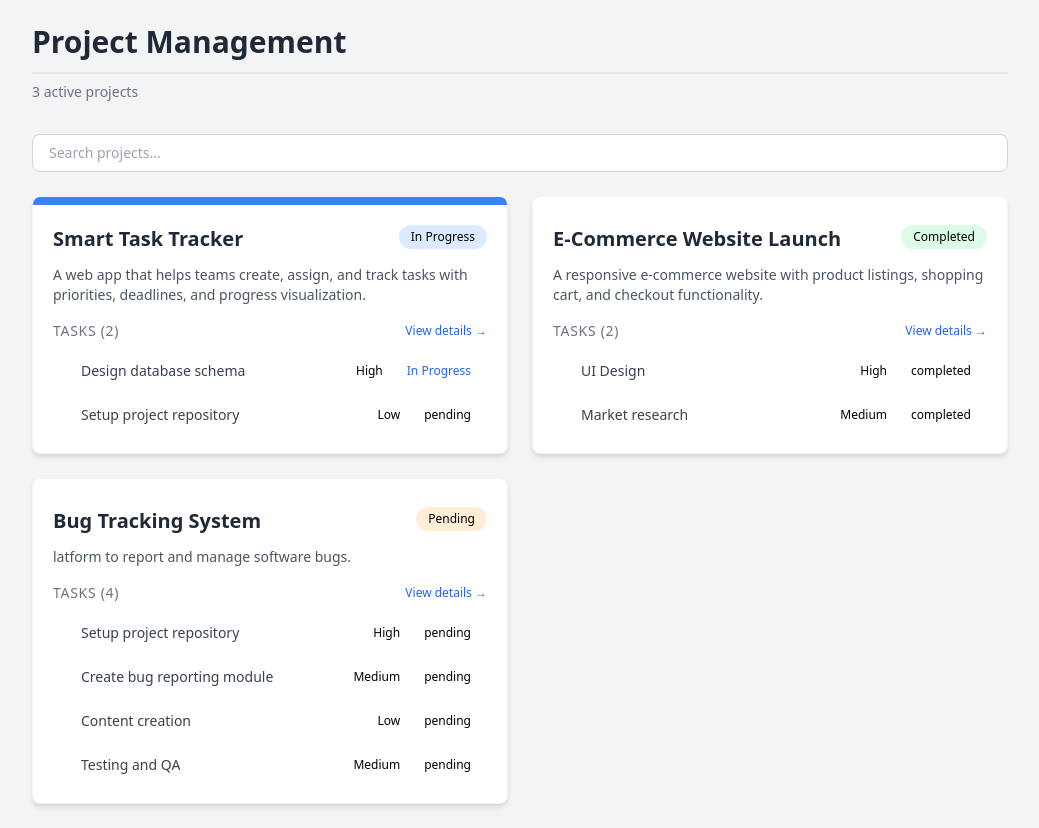
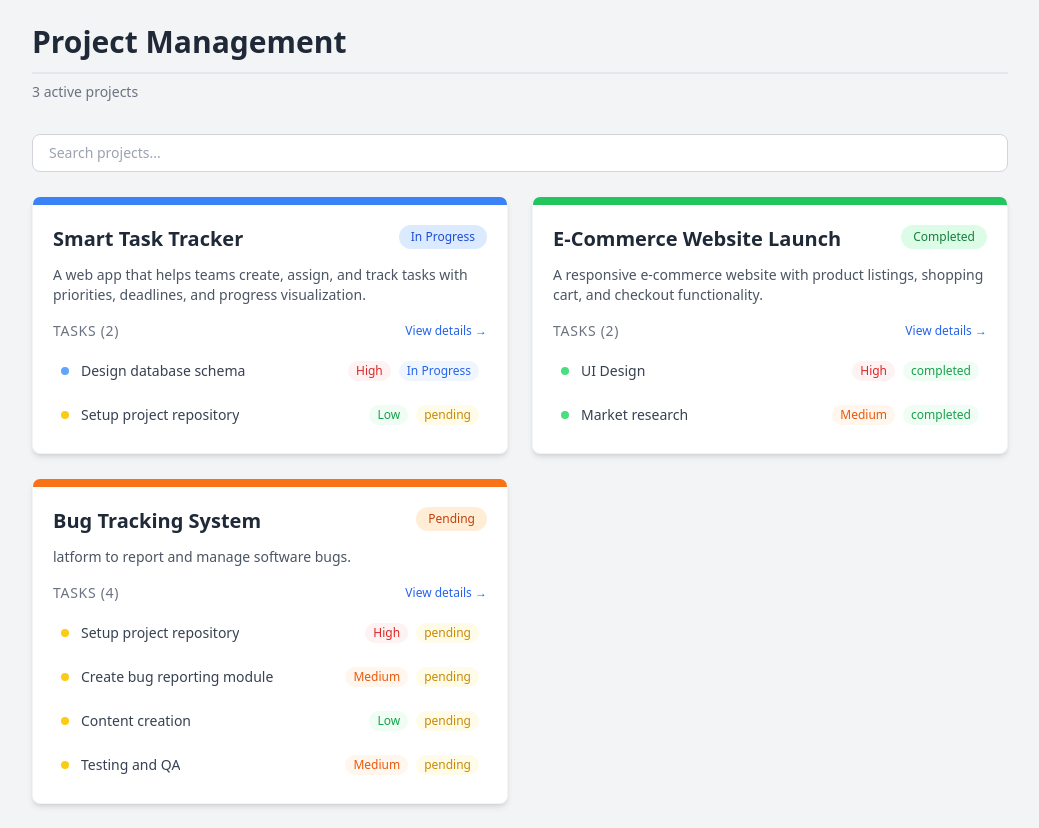
Before and after one commit to rsde2023/ProjectManager, an Angular app: page / in a window 1280 px wide. Shown: the whole page, without its empty margins (120-1159 px from the left). Built offline with nearby package versions, Linux system fonts and the light colour scheme.

Commit message:
add Tailwind safelist for dynamic status and priority classes

```diff
--- a/tailwind.config.js
+++ b/tailwind.config.js
@@ -1,6 +1,17 @@
 /** @type {import('tailwindcss').Config} */
 export default {
   content: ["./src/**/*.{html,js}"],
+  safelist: [
+    'bg-green-500', 'bg-green-100', 'text-green-700',
+    'bg-green-50', 'text-green-600',
+    'bg-orange-500', 'bg-orange-100', 'text-orange-700',
+    'bg-orange-50', 'text-orange-600',
+    'bg-blue-500', 'bg-blue-100', 'text-blue-700',
+    'bg-blue-50', 'text-blue-600',
+    'bg-yellow-50', 'text-yellow-600', 'bg-yellow-400',
+    'bg-red-50', 'text-red-600',
+    'bg-blue-400', 'bg-green-400',
+  ],
   theme: {
     extend: {},
   },
```
